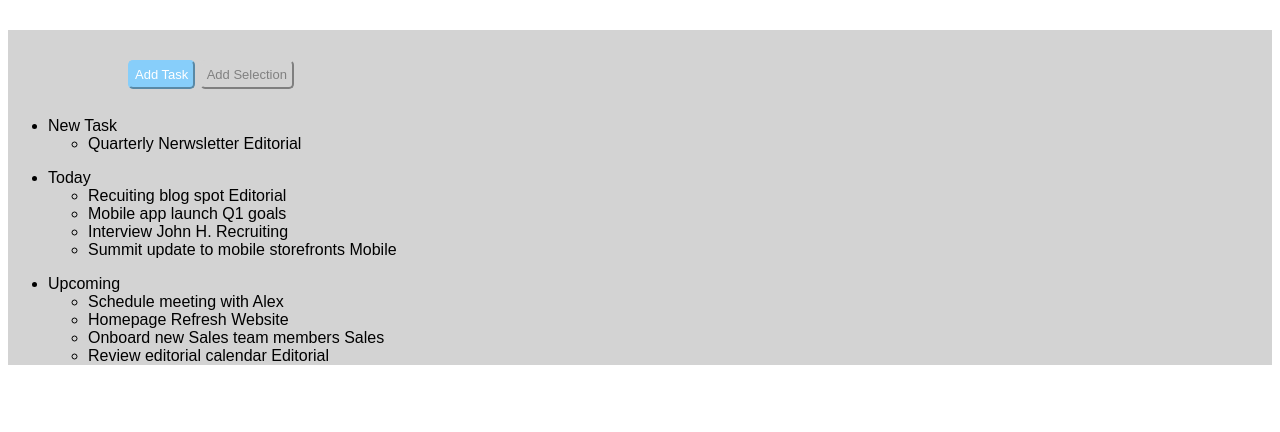
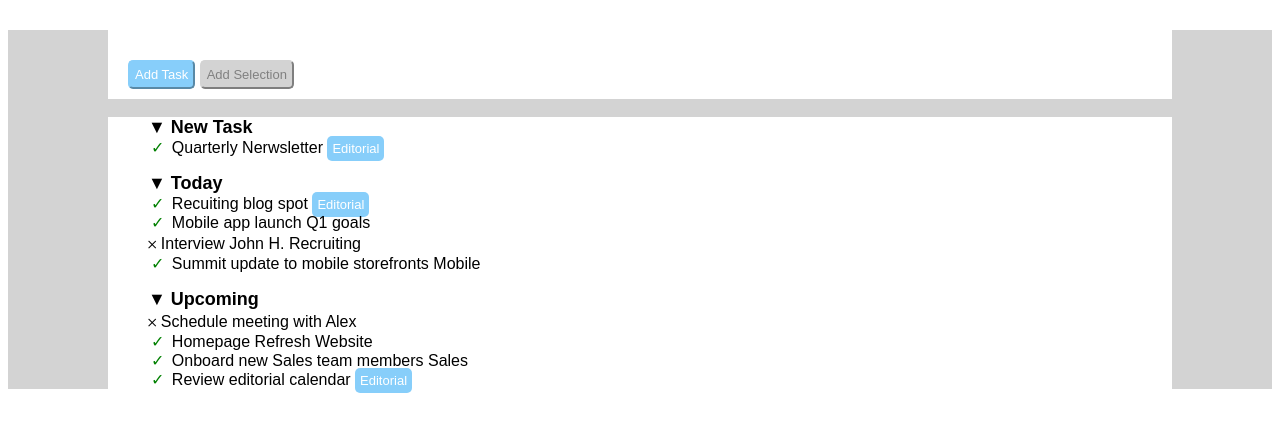
Before and after one commit to StefanoMast/html-css-toboolist, a plain HTML site: page index.html in a window 1280 px wide. Shown: the part 88-520 px from the top of the page. Drawn offline with Linux system fonts and the light colour scheme.

Commit message:
rifinendo estetica

```diff
--- a/css/style.css
+++ b/css/style.css
@@ -19,13 +19,21 @@ header {
 
 main {
     background-color: lightgray;
+    background: cover;
 }
 
 nav  {
-    margin: 30px 100px 5px;
+    margin: 30px 100px 0px;
     padding: 30px 20px 10px;
     border-bottom: 2px solid lightgrey;
+    background-color: white;
 
+}
+section {
+    background-color: white;
+    margin-right: 100px;
+    margin-left: 100px;
+    border-top: 20px;
 }
 
 .button1 {
@@ -45,3 +53,27 @@ nav  {
     color: grey;
     font-size: 13px;
 }
+
+ul {
+    list-style: none;
+    text-align: left;
+}
+
+.first-ul {
+    font-size: 18px;
+}
+
+.check {
+    color: green;
+    padding: 3px;
+    border: 1px;
+}
+
+.editorial {
+    background-color: lightskyblue;
+    padding: 5px;
+    border-radius: 5px;
+    border-color: lightskyblue;
+    color: white;
+    font-size:13px;
+}
--- a/index.html
+++ b/index.html
@@ -22,35 +22,28 @@
             </div>
         </nav>
 
-
+        <section>
             <ul>
-            <li>New Task</li>
-                <ul>
-                    <li>Quarterly Nerwsletter <span>Editorial</span></li>
-                </ul>
+                <li class="first-ul"><strong>&#9660 New Task</strong></li>
+                <li><span class="check">&#10003</span> Quarterly Nerwsletter <span class="editorial">Editorial</span></li>
             </ul>
 
             <ul>
-            <li>Today
-                <ul>
-                    <li>Recuiting blog spot <span>Editorial</span></li>
-                    <li>Mobile app launch <span>Q1 goals</span></li>
-                    <li>Interview John H. <span>Recruiting</span></li>
-                    <li>Summit update to mobile storefronts <span>Mobile</span></li>
-                </ul>
-            </li>
+                <li class="first-ul"><strong>&#9660 Today</strong></li>
+                <li><span class="check">&#10003</span> Recuiting blog spot <span class="editorial">Editorial</span></li>
+                <li><span class="check">&#10003</span> Mobile app launch <span>Q1 goals</span></li>
+                <li>&#65794 Interview John H. <span>Recruiting</span></li>
+                <li><span class="check">&#10003</span> Summit update to mobile storefronts <span>Mobile</span></li>
             </ul>
 
             <ul>
-            <li>Upcoming
-                <ul>
-                    <li>Schedule meeting with Alex</li>
-                    <li>Homepage Refresh <span>Website</span></li>
-                    <li>Onboard new Sales team members <span>Sales</span></li>
-                    <li>Review editorial calendar <span>Editorial</span></li>
+                <li class="first-ul"><strong>&#9660 Upcoming</strong></li>
+                <li>&#65794 Schedule meeting with Alex</li>
+                <li><span class="check">&#10003</span> Homepage Refresh <span>Website</span></li>
+                <li><span class="check">&#10003</span> Onboard new Sales team members <span>Sales</span></li>
+                <li><span class="check">&#10003</span> Review editorial calendar <span class="editorial">Editorial</span></li>
             </ul>
-            </li>
-        </ul>
+        </section>
     </main>
 
 </body>
```
Lines whose indentation alone changed are shown as unchanged.
